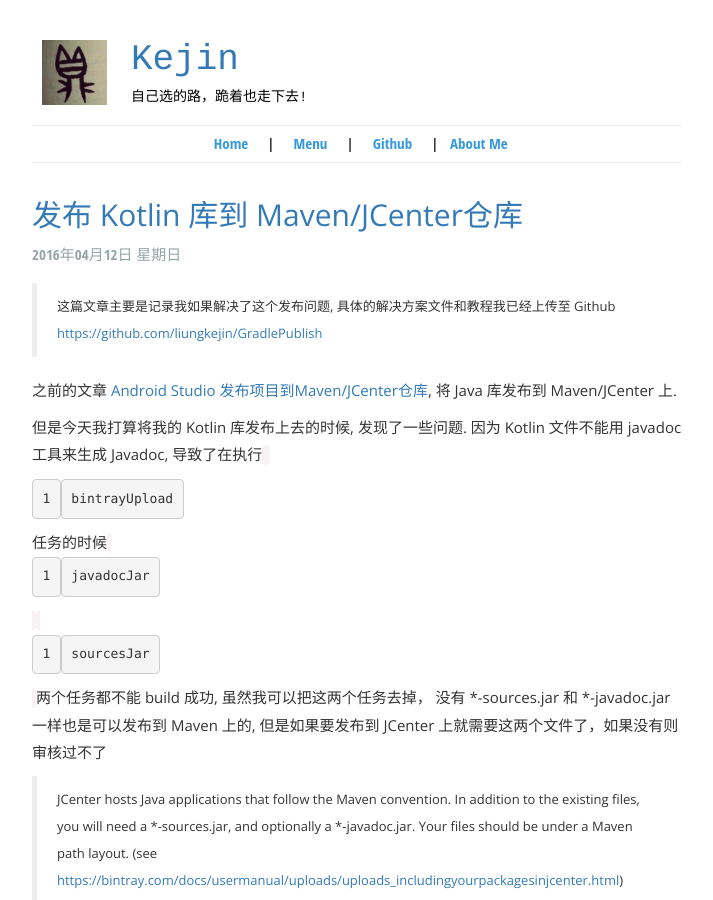
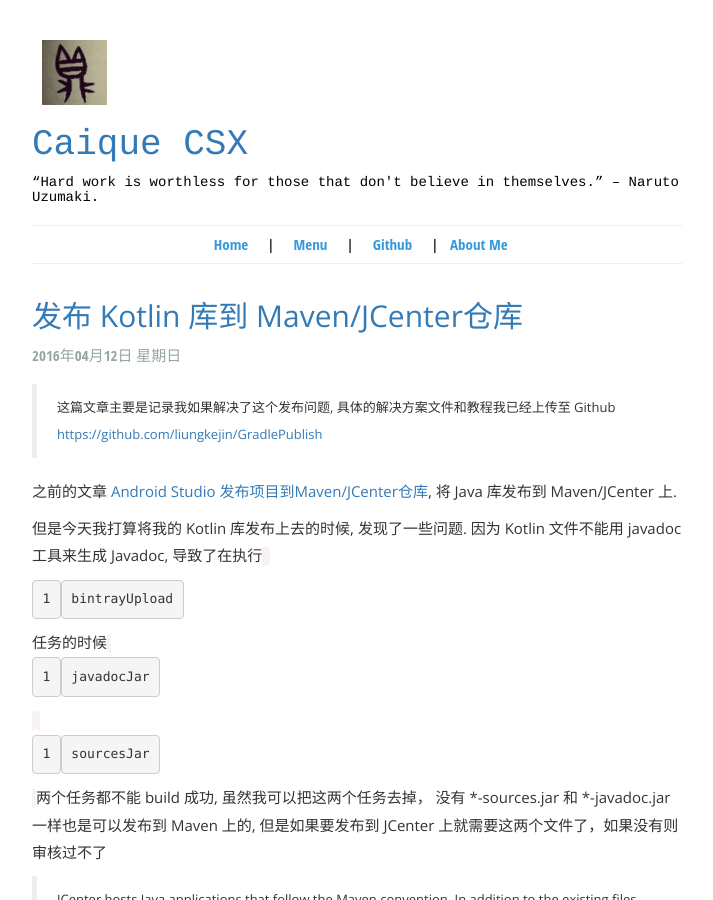
Before and after one commit to caiquecsx/caiquecsx.github.io, a Jekyll site: the page built from index.html, in a window 1280 px wide and 900 px high. Shown: the whole window, without its empty margins (283-996 px from the left). Built offline with Jekyll 4.4.1, drawn with Linux system fonts in a browser that asks for light colours.

Commit message:
ajustando titulo e descricao

```diff
--- a/_data/blog.yml
+++ b/_data/blog.yml
@@ -1,2 +1,2 @@
-title: Kejin
-description: 自己选的路，跪着也走下去!
+title: Caique CSX
+description: “Hard work is worthless for those that don't believe in themselves.” – Naruto Uzumaki.
```
